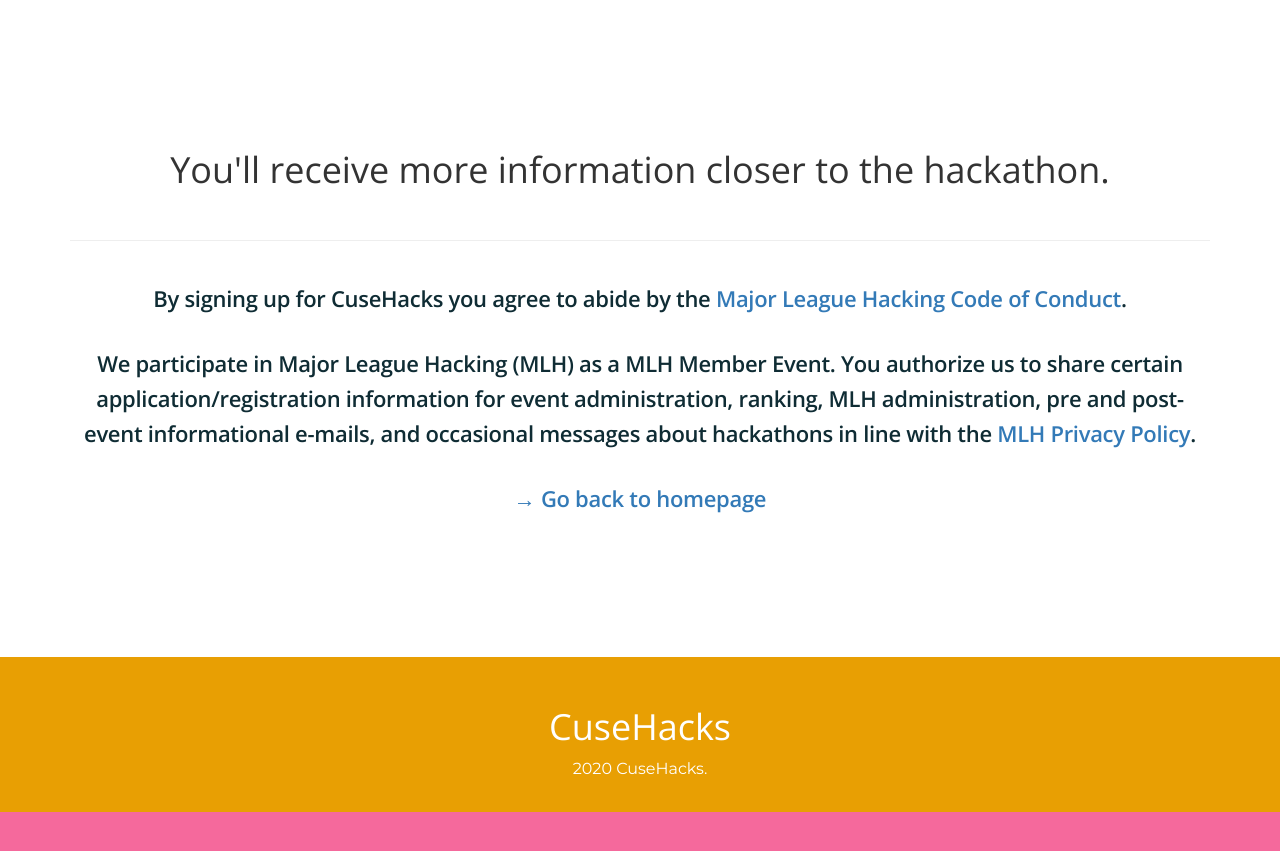
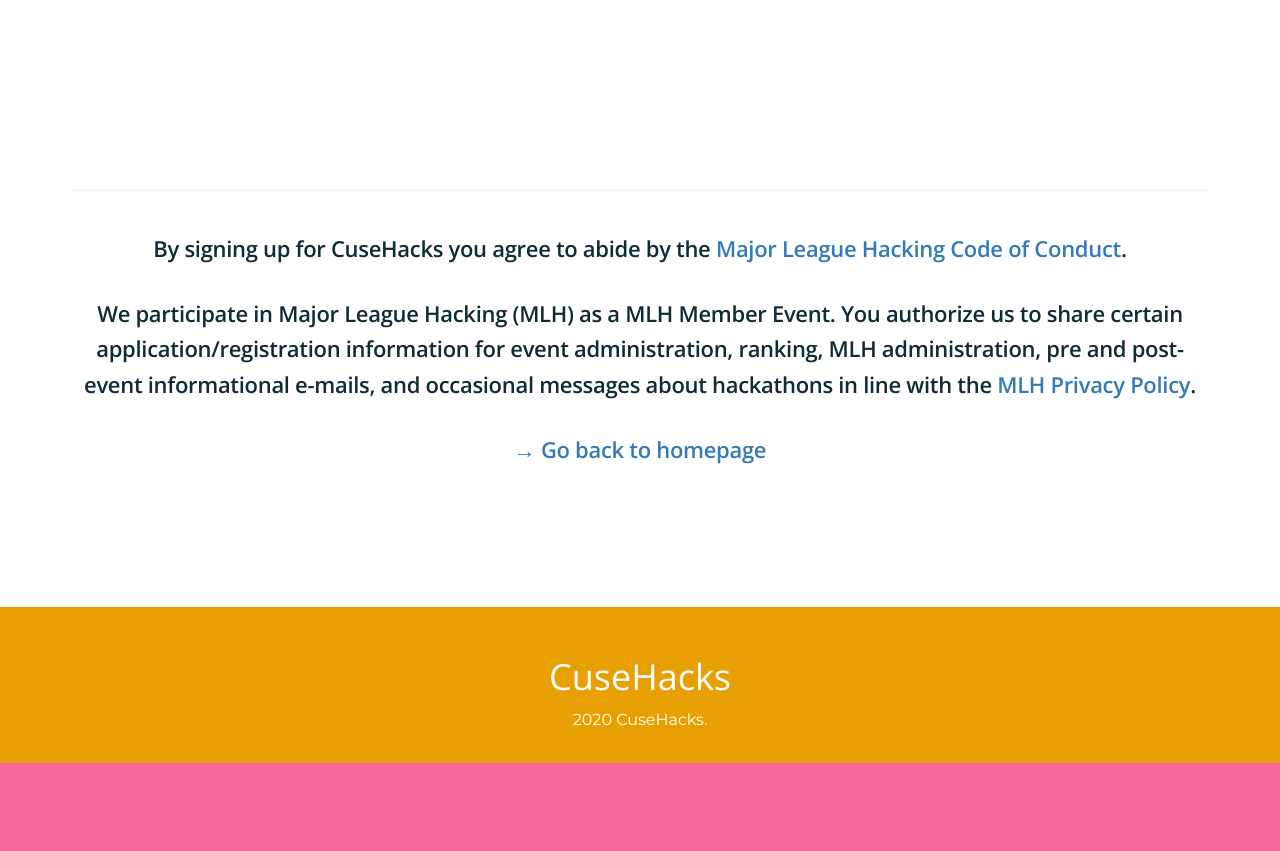
Before and after one commit to innovateorange/cusehacks, a Jekyll site: the page built from success.html, in a window 1280 px wide. Shown: the top 851 px of the page. Built offline with Jekyll 4.4.1, drawn with Linux system fonts in a browser that asks for light colours; nearby versions of some CDN libraries; some of the changed lines change nothing that is shown.

Commit message:
updated config

```diff
--- a/_config.yml
+++ b/_config.yml
@@ -24,58 +24,124 @@
 
 # This is Search Engine Optimization. It'll help your website look better on search.
 seo:
-  title:       "CuseHacks | February 15th - 16th"
-  description: "Site Under Construction"
-image:       "/images/walt_the_crane.png"
+  title:       "CuseHacks | February 15th - 16th | Life Sciences Complex"
+  description: "This will be the third event of Syracuse University's first student-run hackathon."
 
 # Event information.
 event:
   name:        "CuseHacks"
-  description: "This site is under construction. We'll be back soon with a brand new site."
+  description: "This will be the third event of Syracuse University's first student-run hackathon."
   date:        "February 15th - 16th"
-  location:    "Syracuse, NY, United States"
+  year:        "2020"
+  location:    "Life Sciences Complex"
+  school:      "Syracuse University"
 
-  # trust_badge:
-  #   year:   "2017"  # season year
-  #   region: "eu"    # "na" or "eu"
-  #   color:  "white" # "white", "black", "gray", "red", "blue" or "yellow"
+# trust_badge:
+#   year:   "2019"  # season year
+#   region: "na"    # "na" or "eu"
+#   color:  "white" # "white", "black", "gray", "red", "blue" or "yellow"
 
-  hero:
-    links:
-      - text: "Apply"
-        href: https://forms.gle/r9aAbo6eF76AbMwZ7
-        # my_mlh:
-          # client_id:    "0e2f9fc2921d3ad3e12ae900af630d09382e1b3dc1b5b50de2b01b70ad64dbee"
-          # redirect_uri: "https://mlh.github.io/mlh-hackathon-boilerplate/success.html"
-      - text: "Sponsor"
-        href: "/assets/CuseHacks2020_Sponsorship_Package.pdf"
+hero:
+  links:
+    - text: "Apply"
+      href: https://forms.gle/r9aAbo6eF76AbMwZ7
+      # my_mlh:
+        # client_id:    "0e2f9fc2921d3ad3e12ae900af630d09382e1b3dc1b5b50de2b01b70ad64dbee"
+        # redirect_uri: "https://mlh.github.io/mlh-hackathon-boilerplate/success.html"
+    - text: "Sponsor"
+      href: "/assets/CuseHacks2020_Sponsorship_Package.pdf"
 
-  about:
-    description: >
-      Site Under Construction
+# Images
+image:
+  header:     "/images/cuse_hacks_header.png"
+  sun:        "/images/sun_gradient.png"
+  about:      "/images/about.png"
+  palm_trees: "/images/palm_trees.png"
+  faq:        "/images/faqs.png"
+  sponsors:   "/images/sponsors.png"
+  mountains:  "/images/mountains.png"
+  sign_up:    "/images/sign_up.png"
+  slice:      "/images/logos/cusehacks_logo.png"
 
-  # Info Sections
-  #info:
-  #  sections:
-  #    - image: "images/image1.png"
-  #      title: "LEARN."
-  #      description: >
-  #        We can write something nice with a graphic (as above) to make the event more appealing.
-  #    - image: "images/image2.png"
-  #      title: "BUILD."
-  #      description: >
-  #        We can write something nice with a graphic (as above) to make the event more appealing.
-  #    - image: "images/image3.png"
-  #      title: "SHARE."
-  #      description: >
-  #        We can write something nice with a graphic (as above) to make the event more appealing.
 
-  # Frequently asked questions.
+# About Information
+about:
+  - paragraph_header: ""
+    paragraph_content: >
+      CuseHacks is the first student-run hackathon at Syracuse University. Over a span of 24-hours, students of all backgrounds are invited
+      to explore the possiblities of technology and imagination.
+  - paragraph_header: "In 2020, Syracuse University will welcome back it’s student-run hackathon – CuseHacks."
+    paragraph_content: >
+      College students around the northeast region are invited to spend 24 hours hacking to build cool and innovative applications, websites, and hardware projects.
+  - paragraph_header: "You do not need to know how to code to participate."
+    paragraph_content: >
+      Designers, Artists, Entrepreneurs, Engineers, and anyone interested in creating are encouraged to participate.
+      We are dedicated to facilitating a welcoming environment for everyone, particularly beginners.
+      Mentors and volunteers will be there to help you by answering questions, leading fun workshops, and guiding you on your hack.
+  - paragraph_header: "It will be fun."
+    paragraph_content: >
+      Throughout the weekend, you can use your imagination to make anything you want with the help of your amazing peers and impressive mentors.
+      There will be games, food, and swag! Build something or break something.
+      CuseHacks just wants you to have a great experience meeting new people, working with friends, and gaining new skills, learning about the possibilities of technology.
 
-  # This is the message you'll receive once you've registered.
-  register:
-    message: >
-      You'll receive more information closer to the hackathon.
+# Frequently asked questions.
+faq:
+  - question: "What is a hackathon?"
+    answer: >
+      A hackathon is an invention marathon. Students come together to build cool
+      software & hardware hacks over 24-48 hours. It's [very beginner friendly](https://medium.com/@tfogo/hackathons-are-for-beginners-77a9c9c0e000#.cj21niskl).
+      CuseHacks is not your typical hackathon. We encourage students with any level of experience to sign up.
+  - question: "How much does it cost?"
+    answer: >
+      Nothing. Attending a hackathon is free, and we will provide meals, snacks, and swag throughout the event.
+  - question: "Who can participate?"
+    answer: >
+      All current college students are invited to participate. We will be capping attendance, so please register ASAP!
+  - question: "Will there be travel reimbursement?"
+    answer: >
+      We can not ensure travel reimbursements right now, but it may be a possibility. Please email innovateorange@gmail.com for more information.
+  - question: "What if I don't have coding or hackathon experience?"
+    answer: >
+      Beginners are especially encouraged to come! You do not need previous hackathon/coding experience or a technology
+      background. CuseHacks is meant to be a comfortable learning experience for everyone. Also, there will be workshops
+      and mentors available throughout the event that can help you get started.
+  - question: "How do teams work?"
+    answer: >
+      Each team can have up to as many members as you want. Typically teams run from 3-4 members. You can come with your friends or you can form a team at the event.
+      There will be team forming activities at the beginning of the hackathon for anybody interested. You can also work alone if you want.
+  - question: "Where is the event?"
+    answer: >
+      The event location is at the Life Science Complex Building at Syracuse University.
+  - question: "Your question not here?"
+    answer: >
+      Please email innovateorange@gmail.com for any more questions.
+  - question: "What is Major League Hacking?"
+    answer: >
+      Major League Hacking is [the official student hackathon league](https://mlh.io) in North America & Europe.
+      We work with over 200 Member Events and empower over 70,000 students every year.
+  - question: "Is there a code of conduct?"
+    answer: >
+      Yes there is. We enforce it very strongly. You can [find it here](https://static.mlh.io/docs/mlh-code-of-conduct.pdf).
+
+# Sponsor Information
+sponsor:
+  message: "Thank you to the Department of Electrical Engineering and Computer Science, David G. Edelstein, and our other sponsors for collaborating with us."
+  logo:
+    case:         "/images/logos/case_logo.png"
+    dibellas:     "/images/logos/dibellas_logo.png"
+    ecs:          "/images/logos/ecs_logo.png"
+    eecs:         "/images/logos/eecs_logo.png"
+    google_cloud: "/images/logos/google_cloud_logo.png"
+    google:       "/images/logos/google_logo.png"
+    ibm:          "/images/logos/ibm_logo.png"
+    lockheed:     "/images/logos/lockheed_logo.png"
+    mlh:          "/images/logos/mlh_logo.png"
+    rockstar:     "/images/logos/rockstar_logo.png"
+    src:          "/images/logos/src_logo.png"
+    twitch:       "/images/logos/twitch_logo.png"
+    utc:          "/images/logos/utc_logo.png"
+    wegmans:      "/images/logos/wegmans_logo.png"
+
 
 # ----------------------------------------------------
 # -- Ignore this unless you know what you're doing. --
```
